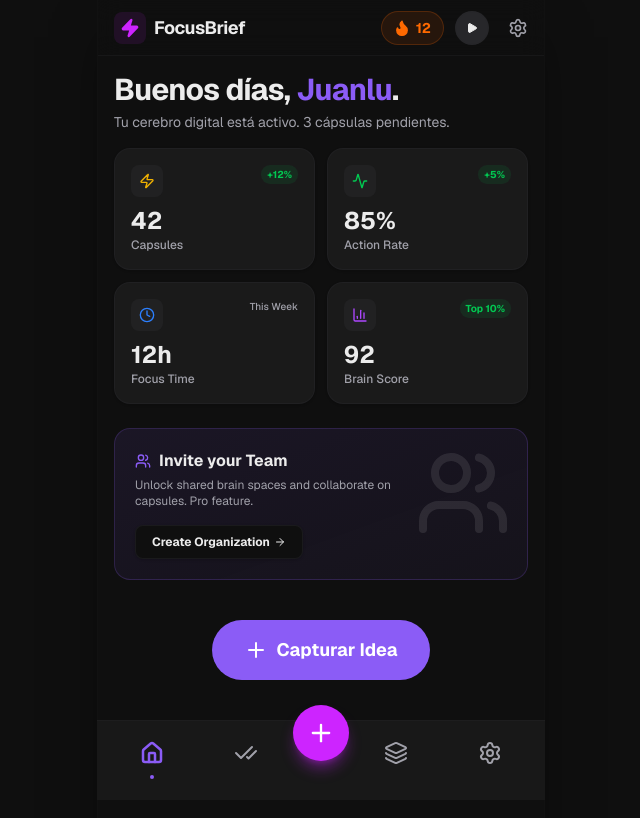
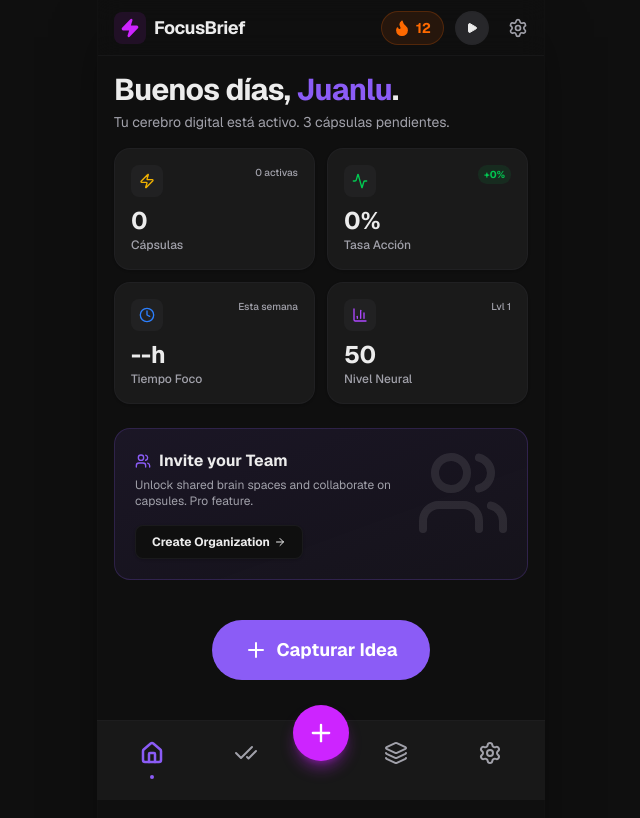
Before and after one commit to juanlure/focus, a Next.js app: page /dashboard in a window 1280 px wide. Shown: the top 818 px of the page, without its empty margins (319-959 px from the left). Built offline with nearby package versions, Linux system fonts and the light colour scheme.

Commit message:
fix: remove hardcoded ghost data and fix dashboard hydration/ssr issues

```diff
--- a/src/app/dashboard/page.tsx
+++ b/src/app/dashboard/page.tsx
@@ -1,11 +1,16 @@
+"use client";
+
 import { Header } from "@/components/ui/Header";
 import { BrainStats } from "@/components/dashboard/BrainStats";
 import { TeamInvite } from "@/components/dashboard/TeamInvite";
 import { IOSInstallGuide } from "@/components/ui/IOSInstallGuide";
 import Link from "next/link";
 import { ArrowRight, Plus } from "lucide-react";
+import { useFocusStore } from "@/store/useFocusStore";
 
 export default function Home() {
+  const { userName } = useFocusStore();
+
   return (
     <main className="flex-1 overflow-y-auto pb-24 relative bg-background">
       <Header />
@@ -15,7 +20,7 @@ export default function Home() {
         {/* Welcome Section */}
         <section>
           <h1 className="text-3xl font-bold tracking-tight mb-1">
-            Buenos días, <span className="text-primary">Juanlu</span>.
+            Buenos días, <span className="text-primary">{userName}</span>.
           </h1>
           <p className="text-muted-foreground text-sm">
             Tu cerebro digital está activo. 3 cápsulas pendientes.
--- a/src/app/onboarding/page.tsx
+++ b/src/app/onboarding/page.tsx
@@ -4,16 +4,23 @@ import { motion } from "framer-motion";
 import { useState } from "react";
 import { ArrowRight, Check } from "lucide-react";
 import { useRouter } from "next/navigation";
+import { useFocusStore } from "@/store/useFocusStore";
 
 export default function OnboardingPage() {
     const [step, setStep] = useState(1);
     const router = useRouter();
     const [name, setName] = useState("");
     const [role, setRole] = useState("");
+    const { setUserName, setIsOnboarded } = useFocusStore();
 
     const nextStep = () => {
-        if (step < 3) setStep(step + 1);
-        else router.push("/dashboard");
+        if (step < 3) {
+            if (step === 1 && name) setUserName(name);
+            setStep(step + 1);
+        } else {
+            setIsOnboarded(true);
+            router.push("/dashboard");
+        }
     };
 
     return (
--- a/src/app/page.tsx
+++ b/src/app/page.tsx
@@ -4,7 +4,23 @@ import Link from "next/link";
 import { motion } from "framer-motion";
 import { ArrowRight, CheckCircle, Zap, Shield, Globe } from "lucide-react";
 
+import { useEffect } from "react";
+import { useRouter } from "next/navigation";
+import { useFocusStore } from "@/store/useFocusStore";
+
 export default function LandingPage() {
+  const router = useRouter();
+  const { isOnboarded } = useFocusStore();
+
+  useEffect(() => {
+    if (isOnboarded) {
+      router.replace("/dashboard");
+    }
+  }, [isOnboarded, router]);
+
+  // Prevent flash
+  if (isOnboarded) return null;
+
   return (
     <main className="min-h-screen bg-[#0f0f0f] text-foreground overflow-y-auto pb-24">
 
--- a/src/components/dashboard/BrainStats.tsx
+++ b/src/components/dashboard/BrainStats.tsx
@@ -1,33 +1,46 @@
-"use client";
-
 import { Activity, BarChart3, Clock, Zap } from "lucide-react";
+import { useFocusStore } from "@/store/useFocusStore";
+import { useEffect, useState } from "react";
 
 export function BrainStats() {
+    const { capsules, archivedCapsules } = useFocusStore();
+    const [mounted, setMounted] = useState(false);
+
+    useEffect(() => {
+        setMounted(true);
+    }, []);
+
+    // Avoid hydration mismatch
+    if (!mounted) return <div className="grid grid-cols-2 gap-3 mt-4 h-48 animate-pulse bg-muted/20 rounded-2xl" />;
+
+    const totalCapsules = capsules.length + archivedCapsules.length;
+    const actionRate = totalCapsules > 0 ? Math.round((archivedCapsules.length / totalCapsules) * 100) : 0;
+
     return (
         <div className="grid grid-cols-2 gap-3 mt-4">
             <StatCard
                 icon={<Zap className="w-4 h-4 text-yellow-500" />}
-                label="Capsules"
-                value="42"
-                trend="+12%"
+                label="Cápsulas"
+                value={totalCapsules.toString()}
+                trend={`${capsules.length} activas`}
             />
             <StatCard
                 icon={<Activity className="w-4 h-4 text-green-500" />}
-                label="Action Rate"
-                value="85%"
-                trend="+5%"
+                label="Tasa Acción"
+                value={`${actionRate}%`}
+                trend="+0%"
             />
             <StatCard
                 icon={<Clock className="w-4 h-4 text-blue-500" />}
-                label="Focus Time"
-                value="12h"
-                trend="This Week"
+                label="Tiempo Foco"
+                value="--h"
+                trend="Esta semana"
             />
             <StatCard
                 icon={<BarChart3 className="w-4 h-4 text-purple-500" />}
-                label="Brain Score"
-                value="92"
-                trend="Top 10%"
+                label="Nivel Neural"
+                value={Math.min(100, (capsules.length * 5) + 50).toString()}
+                trend="Lvl 1"
             />
         </div>
     );
--- a/src/components/inbox/QuickCapture.tsx
+++ b/src/components/inbox/QuickCapture.tsx
@@ -41,6 +41,7 @@ export function QuickCapture() {
 
             const newId = crypto.randomUUID();
             addCapsule({
+                id: newId,
                 originalContent: input,
                 type: type === "url" ? "url" : "text",
                 summary: aiResult.summary,
@@ -56,6 +57,7 @@ export function QuickCapture() {
             // Fallback for demo or if no API key
             const mockId = crypto.randomUUID();
             addCapsule({
+                id: mockId,
                 originalContent: input,
                 type: type === "url" ? "url" : "text",
                 summary: "Nota capturada (Modo Offline o sin API Key)",
--- a/src/store/useFocusStore.ts
+++ b/src/store/useFocusStore.ts
@@ -6,12 +6,16 @@ interface FocusStore {
     capsules: Capsule[];
     archivedCapsules: Capsule[];
     googleAiKey: string;
-    addCapsule: (capsule: Omit<Capsule, 'id' | 'createdAt'>) => void;
+    isOnboarded: boolean;
+    userName: string;
+    addCapsule: (capsule: Omit<Capsule, 'id' | 'createdAt'> & { id?: string }) => void;
     removeCapsule: (id: string) => void;
     archiveCapsule: (id: string) => void;
     getCapsule: (id: string) => Capsule | undefined;
     updateAction: (capsuleId: string, actionId: string, isCompleted: boolean) => void;
     setGoogleAiKey: (key: string) => void;
+    setIsOnboarded: (val: boolean) => void;
+    setUserName: (name: string) => void;
 }
 
 export const useFocusStore = create<FocusStore>()(
@@ -20,8 +24,10 @@ export const useFocusStore = create<FocusStore>()(
             capsules: [],
             archivedCapsules: [],
             googleAiKey: '',
+            isOnboarded: false,
+            userName: 'Juanlu',
             addCapsule: (newCapsule) => {
-                const id = crypto.randomUUID();
+                const id = newCapsule.id || crypto.randomUUID();
                 const createdAt = new Date().toISOString();
                 set((state) => ({
                     capsules: [{ ...newCapsule, id, createdAt }, ...state.capsules],
@@ -40,7 +46,9 @@ export const useFocusStore = create<FocusStore>()(
                     archivedCapsules: [capsule, ...(state.archivedCapsules || [])]
                 };
             }),
-            getCapsule: (id) => get().capsules.find((c) => c.id === id),
+            getCapsule: (id) => {
+                return get().capsules.find((c) => c.id === id);
+            },
             updateAction: (capsuleId, actionId, isCompleted) => {
                 set((state) => ({
                     capsules: state.capsules.map((c) =>
@@ -56,6 +64,8 @@ export const useFocusStore = create<FocusStore>()(
                 }));
             },
             setGoogleAiKey: (key) => set({ googleAiKey: key }),
+            setIsOnboarded: (val) => set({ isOnboarded: val }),
+            setUserName: (name) => set({ userName: name }),
         }),
         {
             name: 'focus-storage',
```
